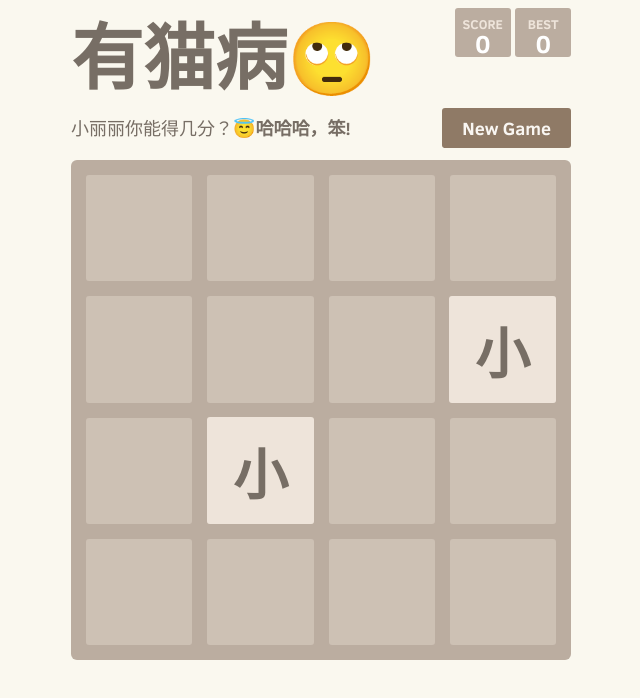
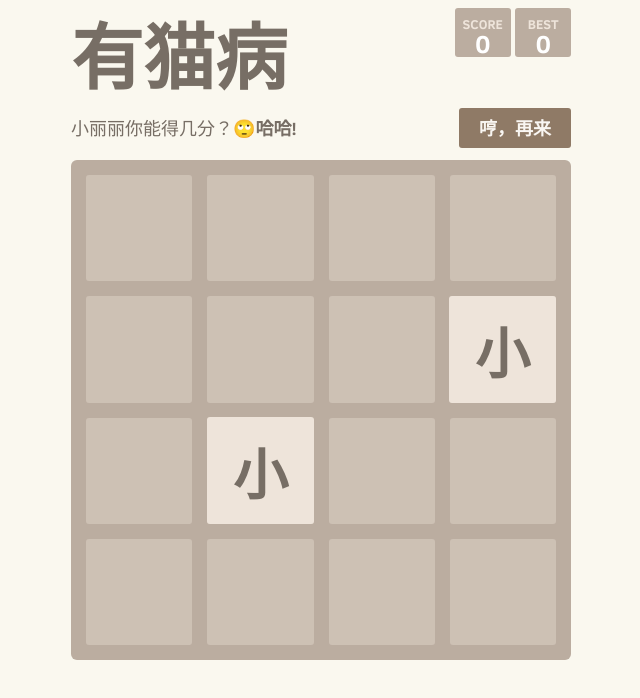
Before and after one commit to zyqhi/2048-forfun, a plain HTML site: page index.html in a window 1280 px wide. Shown: the whole page, without its empty margins (319-959 px from the left). Drawn offline with Linux system fonts and the light colour scheme.

Commit message:
update title and button title

```diff
--- a/index.html
+++ b/index.html
@@ -19,7 +19,7 @@
 <body>
   <div class="container">
     <div class="heading">
-      <h1 class="title">有猫病🙄</h1>
+      <h1 class="title">有猫病</h1>
       <div class="scores-container">
         <div class="score-container">0</div>
         <div class="best-container">0</div>
@@ -27,8 +27,8 @@
     </div>
 
     <div class="above-game">
-      <p class="game-intro">小丽丽你能得几分？😇<strong>哈哈哈，笨!</strong></p>
-      <a class="restart-button">New Game</a>
+      <p class="game-intro">小丽丽你能得几分？🙄<strong>哈哈!</strong></p>
+      <a class="restart-button">哼，再来</a>
     </div>
 
     <div class="game-container">
```
